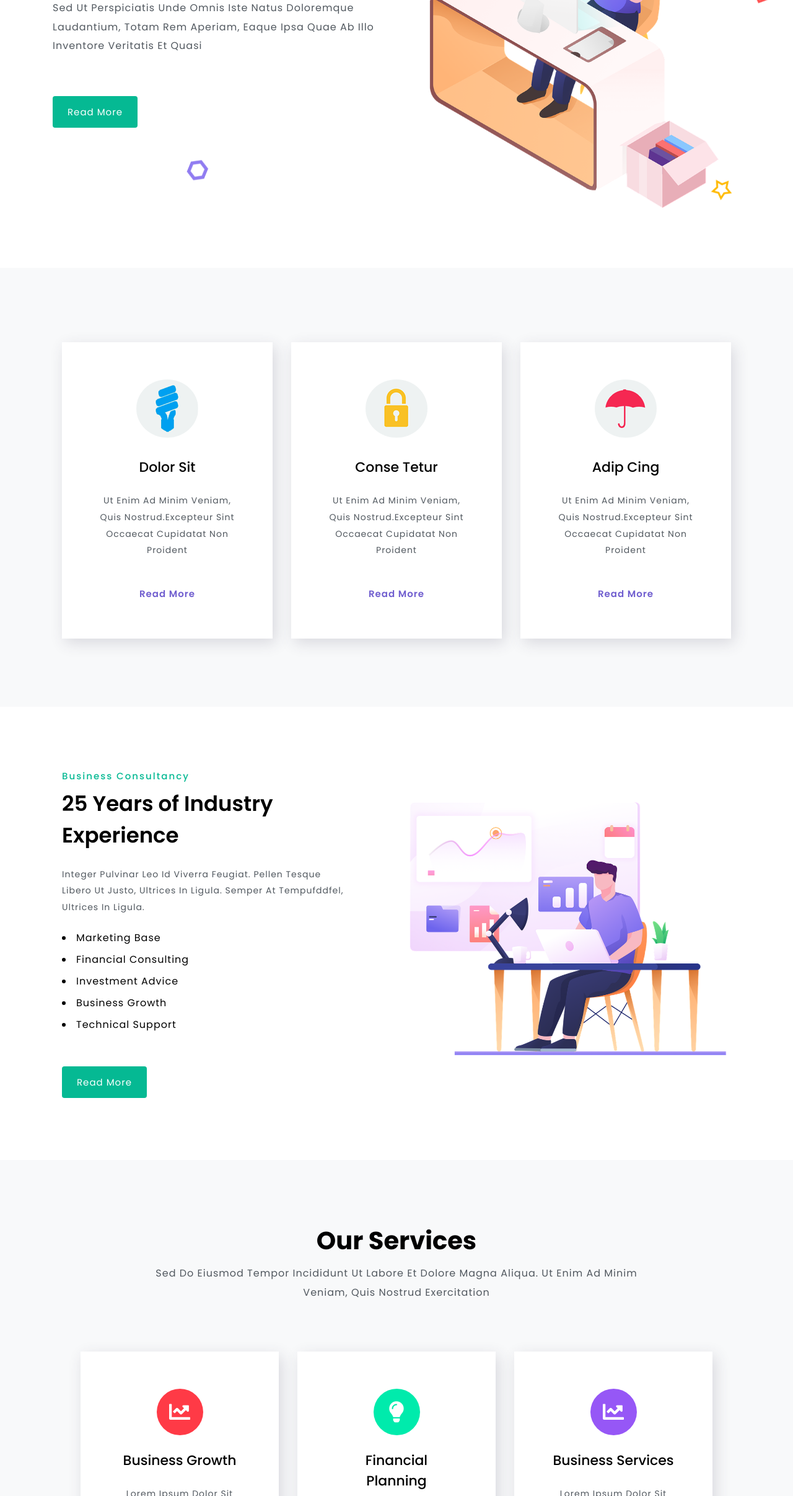
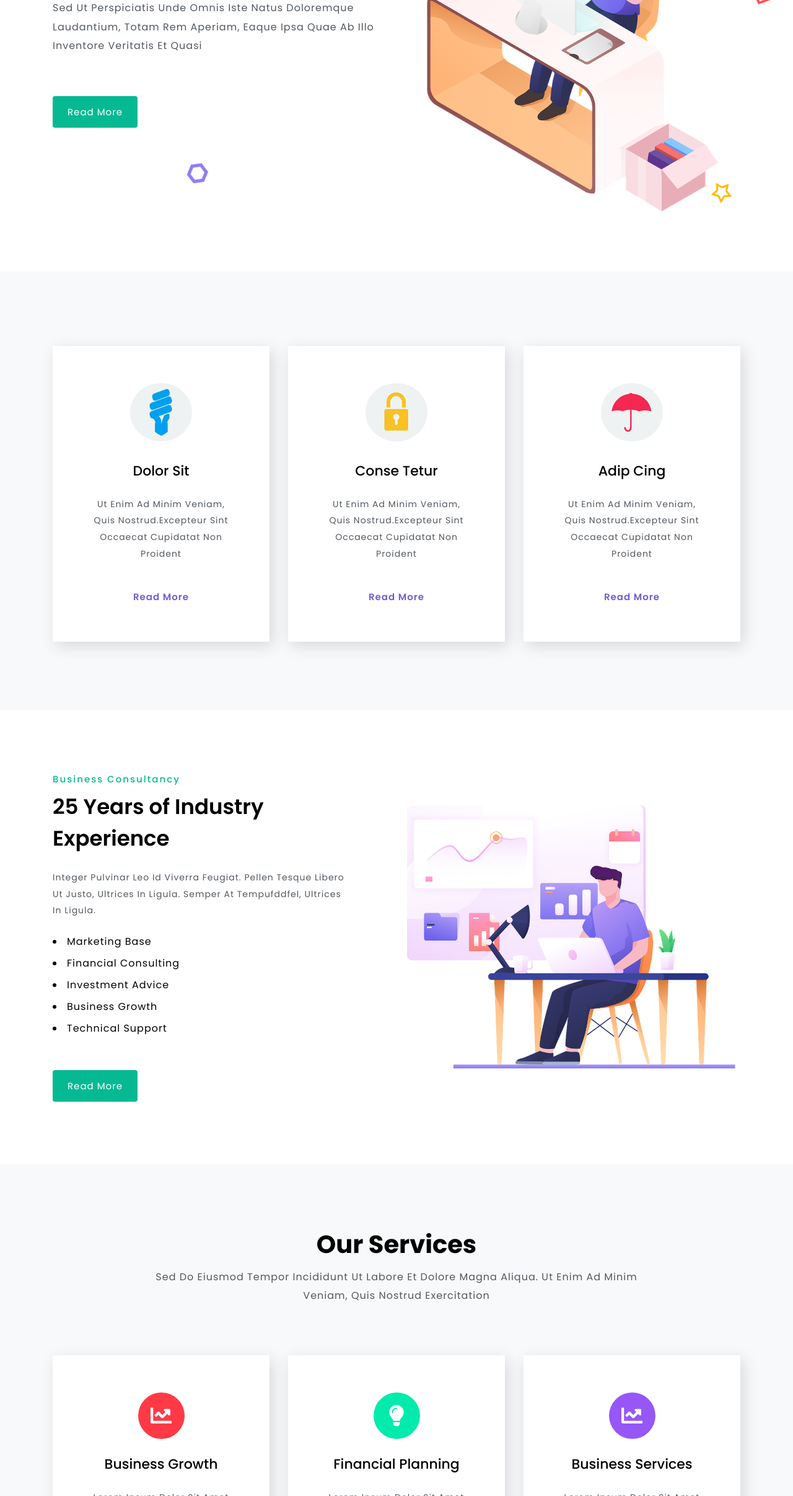
Before and after one commit to AKSHAYCHIDRE/Startup, a plain HTML site: page index.html in a window 1280 px wide. Shown: the part 387-2800 px from the top of the page at 62% size. Drawn offline with nearby package versions, Linux system fonts and the light colour scheme.

Commit message:
add grid css

```diff
--- a/css/style.css
+++ b/css/style.css
@@ -213,6 +213,11 @@ h6 {
   Banner section css start here
 \*------------------------------------*/
 
+.banner-content {
+  display: grid;
+  grid-gap: 20px;
+  grid-template-columns: repeat(auto-fit, minmax(320px, 1fr));
+}
 .banner-section {
   position: relative;
   padding: 70px 0;
@@ -277,12 +282,22 @@ h6 {
           border-radius: 50%;
 }
 
+.card-section {
+  display: grid;
+  grid-gap: 30px;
+  grid-template-columns: repeat(auto-fit, minmax(320px, 1fr));
+}
 /*------------------------------------*\
   Consultency section start here
 \*------------------------------------*/
 
 .consultency {
   padding: 100px 0;
+}
+.consultency-grid{
+  display: grid;
+  grid-gap: 20px;
+  grid-template-columns: repeat(auto-fit, minmax(320px, 1fr));
 }
 .consultency .text-content {
   padding-right: 70px;
@@ -307,7 +322,7 @@ h6 {
 
 .services-section {
   background: #f8f9fa;
-  padding: 100px;
+  padding: 100px 0;
 }
 .services-section .sub-title {
   margin:8px auto 40px;
@@ -347,7 +362,9 @@ h6 {
 }
 .partners {
   margin-top: 60px;
-  justify-content: space-between;
+  display: grid;
+  grid-template-columns: repeat(auto-fit, minmax(180px, 1fr));
+  grid-gap: 6px;
 }
 .partners i {
   font-size: 44px;
--- a/index.html
+++ b/index.html
@@ -64,7 +64,7 @@
 		</header><!--  Header section end here  -->
 		<section class="banner-section"><!-- Banner section start here  -->
 			<div class="container">
-				<div class="banner-content d-flex">
+				<div class="banner-content">
 					<div class="banner-text" data-aos="fade-left">
 						<h1>
 							Business<br/>
@@ -92,8 +92,8 @@
 		</section><!-- Banner section end here -->
 		<section class="what-we-do"><!--  What we do section start her  -->
 			<div class="container">
-				<div class="card-section d-flex">
-					<div class="col-4 dolor-sit card text-center animated slideInUp" data-aos="slide-up">
+				<div class="card-section">
+					<div class=" dolor-sit card text-center animated slideInUp" data-aos="slide-up">
 						<div class="about-card animated slideInUp">
 							<img src="images/dolor_sit.png" alt="Dolor Sit" title="Dolor Sit"/>
 							<h4>Dolor Sit</h4>
@@ -104,7 +104,7 @@
 							<a href="#" class="text-button">Read More</a>
 						</div>
 					</div>
-					<div class="col-4 dolor-sit card text-center animated slideInUp" data-aos="slide-up">
+					<div class="dolor-sit card text-center animated slideInUp" data-aos="slide-up">
 						<div class="about-card">
 							<img src="images/conse_tetur.png" alt="Conse Tetur" title="Conse Tetur"/>
 							<h4>Conse Tetur</h4>
@@ -115,7 +115,7 @@
 							<a href="#" class="text-button">Read More</a>
 						</div>
 					</div>
-					<div class="col-4 dolor-sit card text-center animated slideInUp" data-aos="slide-up">
+					<div class="dolor-sit card text-center animated slideInUp" data-aos="slide-up">
 						<div class="about-card">
 							<img src="images/adip_cing.png" alt="Adip Cing" title="Adip Cing"/>
 							<h4>Adip Cing</h4>
@@ -130,8 +130,9 @@
 			</div>
 		</section><!--  What we do section end her  -->
 		<section class="consultency"><!--  Consultancy section start here  -->
-			<div class="container d-flex">
-				<div class="text-content col-6">
+			<div class="container">
+				<div class="consultency-grid">
+					<div class="text-content">
 						<h6>Business Consultancy</h6>
 						<h3>25 Years of Industry Experience</h3>
 						<p class="par-text">
@@ -148,8 +149,9 @@
 						</ul>
 						<a href="#" class="button">Read More</a>
 					</div>
-				<div class="image col-6">
+					<div class="image">
 						<img src="images/business_consultancy.png" alt="Consultency" title="Consultency"/>
+					</div>
 				</div>
 			</div>
 		</section><!-- Consultancy section end here  -->
@@ -160,8 +162,8 @@
 					Sed do eiusmod tempor incididunt ut labore et
 					dolore magna aliqua. Ut enim ad minim veniam, quis nostrud exercitation
 				</p>
-				<div class="services d-flex">
-					<div class="col-4 business-growth" data-aos="slide-up">
+				<div class="services card-section">
+					<div class="business-growth" data-aos="slide-up">
 						<div class="card">
 							<div class="about-card text-center">
 								<div class="icon bg-orange">
@@ -175,7 +177,7 @@
 							</div>
 						</div>
 					</div>
-					<div class="col-4 financial-planning" data-aos="slide-up">
+					<div class="financial-planning" data-aos="slide-up">
 						<div class="card">
 							<div class="about-card text-center">
 								<div class="icon bg-green">
@@ -189,7 +191,7 @@
 							</div>
 						</div>
 					</div>
-					<div class="col-4 business-services" data-aos="slide-up">
+					<div class="business-services" data-aos="slide-up">
 						<div class="card">
 							<div class="about-card text-center">
 								<div class="icon bg-purpule">
@@ -256,28 +258,28 @@
 					Sed do eiusmod tempor incididunt ut labore et
 					dolore magna aliqua. Ut enim ad minim veniam, quis nostrud exercitation
 				</p>
-				<div class="partners d-flex">
-					<div class="col-2 text-center">
+				<div class="partners">
+					<div class="text-center">
 						<a href="#"><i class="fab fa-angellist"></i></a>
 						<h6 class="ptns-title">ANGELLIST</h6>
 					</div>
-					<div class="col-2 text-center">
+					<div class="text-center">
 						<a href="#"><i class="fab fa-opencart"></i></a>
 						<h6 class="ptns-title">OPENCART</h6>
 					</div>
-					<div class="col-2 text-center">
+					<div class="text-center">
 						<a href="#"><i class="fab fa-lastfm"></i></a>
 						<h6 class="ptns-title">LASTFM</h6>
 					</div>
-					<div class="col-2 text-center">
+					<div class="text-center">
 						<a href="#"><i class="fab fa-openid"></i></a>
 						<h6 class="ptns-title">OPENID</h6>
 					</div>
-					<div class="col-2 text-center">
+					<div class="text-center">
 						<a href="#"><i class="fab fa-skyatlas"></i></a>
 						<h6 class="ptns-title">SKYATLAS</h6>
 					</div>
-					<div class="col-2 text-center">
+					<div class="text-center">
 						<a href="#"><i class="fab fa-ravelry"></i></a>
 						<h6 class="ptns-title">RAVELRY</h6>
 					</div>
```
Lines whose indentation alone changed are shown as unchanged.
